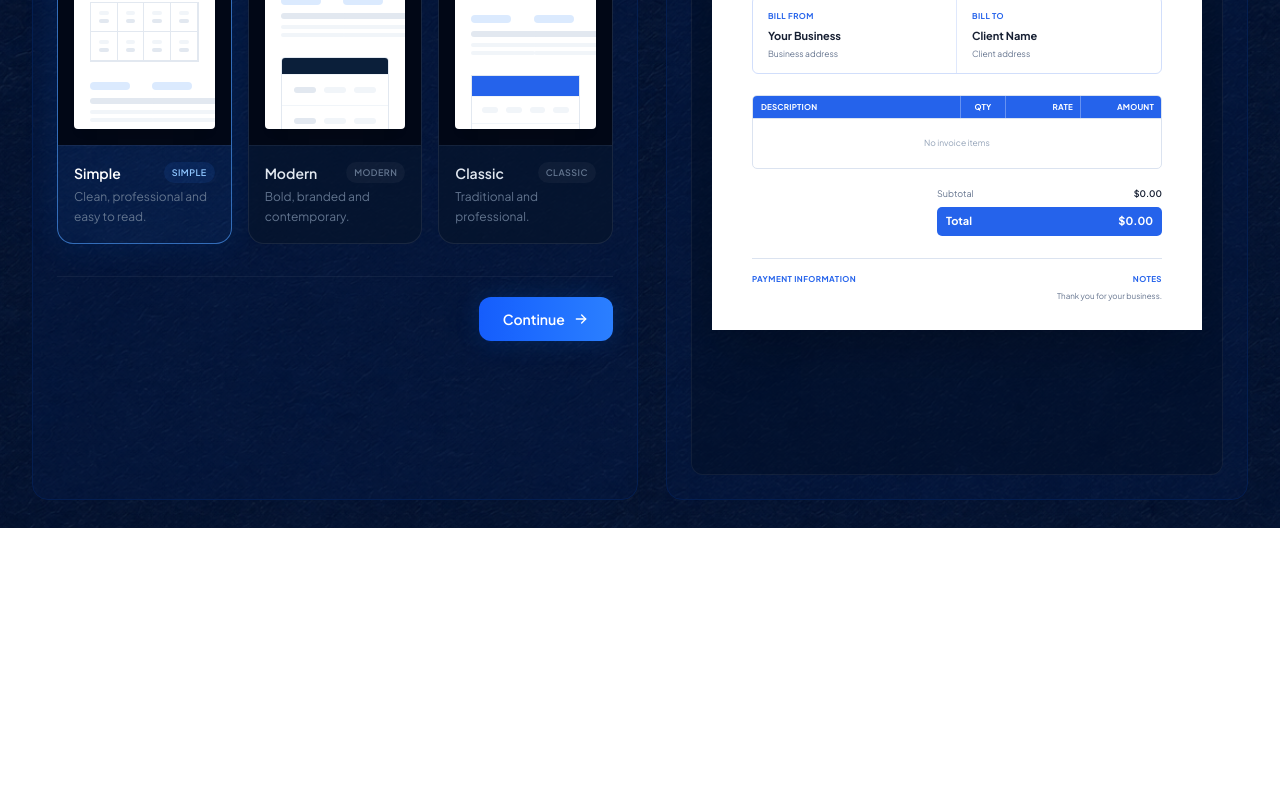
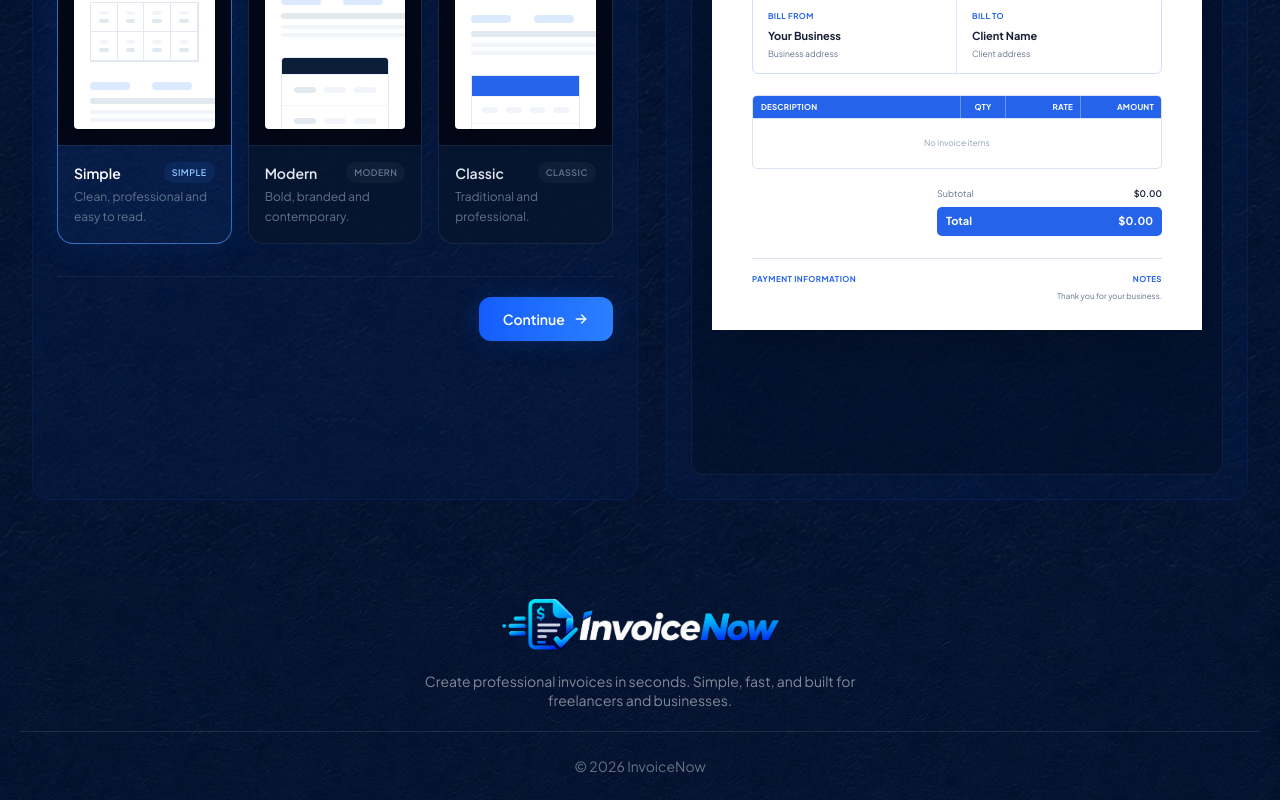
Before and after one commit to Moroundiya/invoicenow, a Next.js app: page /create in a window 1280 px wide. Shown: the part 497-1297 px from the top of the page. Before the commit the page ends 1025 px from the top, so only its background shows below. Built offline with nearby package versions, Linux system fonts and the light colour scheme; a web font is replaced by a local one.

Commit message:
Functionality

```diff
--- a/app/assets/components/Footer.tsx
+++ b/app/assets/components/Footer.tsx
@@ -3,12 +3,14 @@
 import Image from "next/image";
 import Link from "next/link";
 import { ArrowUpRight } from "lucide-react";
+import { usePathname } from "next/navigation";
 
 export default function Footer() {
+	const pathname = usePathname();
 	return (
 		<footer className="px-3 pt-4 bg-[url('/background-mobile.png')] lg:bg-[url('/background.png')] bg-cover bg-center bg-no-repeat lg:pt-5 lg:px-5 text-white">
 			<div className="mx-auto max-w-7xl">
-				<div className="flex flex-col items-center border-b border-white/10 pb-12 text-center">
+				<div className="flex flex-col items-center border-b border-white/10 text-center">
 					<Link
 						href="/"
 						className="inline-block">
@@ -21,17 +23,18 @@ export default function Footer() {
 						/>
 					</Link>
 
-					<p className="font-inter mt-5 max-w-md text-sm leading-snug text-white/50">
+					<p className="font-inter my-5 max-w-md text-sm leading-snug text-white/50">
 						Create professional invoices in seconds. Simple, fast, and built for
 						freelancers and businesses.
 					</p>
-
-					<Link
-						href="#create"
-						className="font-inter mt-6 inline-flex items-center gap-2 rounded-lg bg-[#00B7FF] px-5 py-3 text-sm font-medium text-[#041636] transition-all duration-300 hover:bg-[#00a5e6] hover:shadow-[0_0_20px_rgba(0,183,255,0.25)]">
-						Create your first invoice
-						<ArrowUpRight className="h-4 w-4" />
-					</Link>
+					{pathname === "/" && (
+						<Link
+							href="#create"
+							className="font-inter mb-12 inline-flex items-center gap-2 rounded-lg bg-[#00B7FF] px-5 py-3 text-sm font-medium text-[#041636] transition-all duration-300 hover:bg-[#00a5e6] hover:shadow-[0_0_20px_rgba(0,183,255,0.25)]">
+							Create your first invoice
+							<ArrowUpRight className="h-4 w-4" />
+						</Link>
+					)}
 				</div>
 
 				<div className="flex flex-col items-center gap-3 py-6 text-center">
--- a/app/assets/data/defaultInvoice.ts
+++ b/app/assets/data/defaultInvoice.ts
@@ -36,12 +36,13 @@ export const defaultInvoice: InvoiceData = {
 	tax: 0,
 
 	payment: {
-        method: "",
-        accountName: "",
-        bankName: "",
-        accountNumber: "",
-        swiftCode: ""
-    },
+		method: "",
+		accountName: "",
+		bankName: "",
+		accountNumber: "",
+		swiftCode: "",
+		sortCode: "",
+	},
 
 	notes: "",
 
@@ -57,4 +58,5 @@ export const defaultInvoice: InvoiceData = {
 		logo: "",
 		primaryColor: "#2563EB",
 	},
+	sortCode: "",
 };
--- a/app/assets/layouts/Navbar.tsx
+++ b/app/assets/layouts/Navbar.tsx
@@ -50,7 +50,7 @@ export default function Navbar() {
 
 				<Link
 					href="/create"
-					className="hidden lg:flex rounded-lg bg-[#00B7FF] px-4 py-1.5 text-sm font-semibold text-[#041636] transition hover:bg-white">
+					className="hidden lg:flex rounded-sm bg-[#00B7FF] px-4 py-1.5 text-sm font-semibold text-[#041636] transition hover:bg-white">
 					Get Started
 				</Link>
 
--- a/app/assets/layouts/invoice/CreateInvoiceLayout.tsx
+++ b/app/assets/layouts/invoice/CreateInvoiceLayout.tsx
@@ -13,6 +13,7 @@ import type {
 import { defaultInvoice } from "@/app/assets/data/defaultInvoice";
 import Link from "next/link";
 import Image from "next/image";
+import Footer from "../../components/Footer";
 
 export type InvoiceStep = 1 | 2 | 3 | 4 | 5;
 
@@ -67,7 +68,7 @@ export default function CreateInvoiceLayout() {
 
 	return (
 		<div className="min-h-dvh bg-[url('/background-mobile.png')] lg:bg-[url('/background.png')] bg-cover bg-center bg-no-repeat text-white">
-			<div className="mx-auto w-full max-w-[1440px] px-4 py-5 sm:px-6 sm:py-7 lg:px-8">
+			<div className="mx-auto w-full max-w-[1440px] px-4 py-5 sm:px-6 sm:py-7 lg:px-8 mb-12">
 				<header className="mb-8 flex items-center">
 					<Link href="/">
 						<Image
@@ -98,6 +99,8 @@ export default function CreateInvoiceLayout() {
 					onCreateAnother={handleCreateAnother}
 				/>
 			</div>
+
+			<Footer />
 		</div>
 	);
 }
--- a/app/assets/types/invoiceType.ts
+++ b/app/assets/types/invoiceType.ts
@@ -27,7 +27,7 @@ export interface InvoiceItem {
 }
 
 export interface PaymentDetails {
-    swiftCode: import("react").JSX.Element;
+	swiftCode: string;
 	method: string;
 	accountName: string;
 	bankName: string;
```
